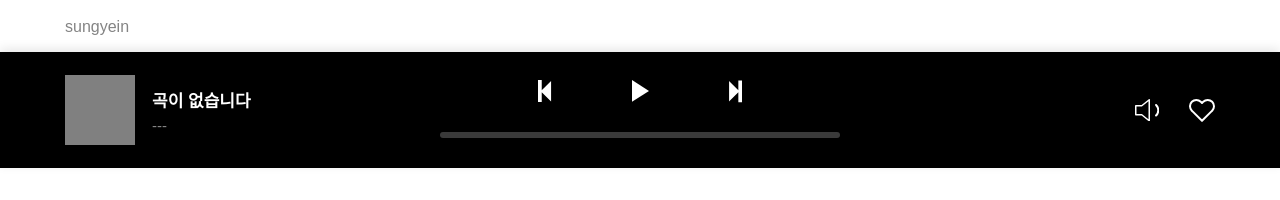
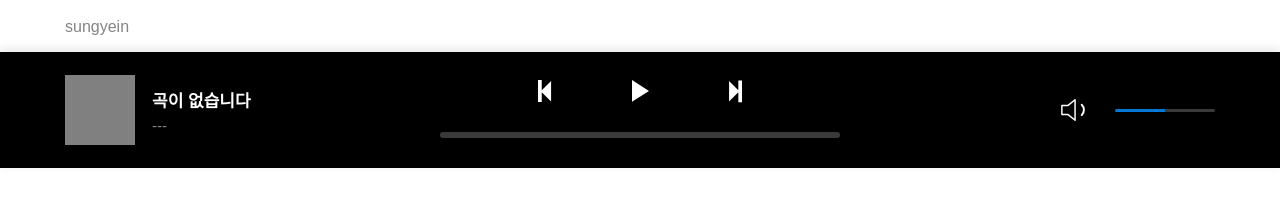
Before and after one commit to Passion-fruits/kunder, a Next.js app: page /all in a window 1280 px wide. Shown: the part 632-832 px from the top of the page. Built offline with nearby package versions, Linux system fonts and the light colour scheme; no server answers; a web font is replaced by a local one.

Commit message:
[UPDATE]

```diff
--- a/assets/index.ts
+++ b/assets/index.ts
@@ -12,3 +12,4 @@ export { default as SoundCloudIcon } from "./soundCloud";
 export { default as VolumeIcon } from "./volume";
 export { default as YoutubeIcon } from "./youtube";
 export { default as PauseIcon } from "./pause";
+export { default as MuteIcon } from "./mute";
--- /dev/null
+++ b/assets/mute.tsx
@@ -0,0 +1,50 @@
+export default function MuteIcon({ callback, size }) {
+  return (
+    <svg
+      xmlns="http://www.w3.org/2000/svg"
+      width={(size * 3) / 2.5}
+      height={size}
+      onClick={callback}
+      viewBox="0 0 29.414 23"
+    >
+      <g
+        id="Icon_feather-volume-x"
+        data-name="Icon feather-volume-x"
+        transform="translate(-2 -6.5)"
+      >
+        <path
+          id="패스_31"
+          data-name="패스 31"
+          d="M16.5,7.5,9,13.5H3v9H9l7.5,6Z"
+          fill="none"
+          stroke="#fff"
+          stroke-linecap="round"
+          stroke-linejoin="round"
+          stroke-width="2"
+        />
+        <path
+          id="패스_32"
+          data-name="패스 32"
+          d="M34.5,13.5l-9,9"
+          transform="translate(-4.5)"
+          fill="none"
+          stroke="#fff"
+          stroke-linecap="round"
+          stroke-linejoin="round"
+          stroke-width="2"
+        />
+        <path
+          id="패스_33"
+          data-name="패스 33"
+          d="M25.5,13.5l9,9"
+          transform="translate(-4.5)"
+          fill="none"
+          stroke="#fff"
+          stroke-linecap="round"
+          stroke-linejoin="round"
+          stroke-width="2"
+        />
+      </g>
+    </svg>
+  );
+}
--- a/assets/volume.tsx
+++ b/assets/volume.tsx
@@ -1,11 +1,11 @@
-export default function VolumeIcon({callback}) {
+export default function VolumeIcon({ callback, size }) {
   return (
     <svg
       xmlns="http://www.w3.org/2000/svg"
-      width="24.271"
-      height="22.514"
       viewBox="0 0 24.271 22.514"
       onClick={callback}
+      width={(size * 24) / 22}
+      height={size}
     >
       <g
         id="Icon_feather-volume-1"
--- a/components/cardList/index.tsx
+++ b/components/cardList/index.tsx
@@ -14,7 +14,7 @@ export default function CardList({ data }: props) {
           writerName={obj.artist}
           imgSrc={obj.cover_url}
           musicSrc={obj.song_url}
-          genre={obj.genre}
+          like={obj.like}
           id={obj.song_id}
           title={obj.title}
         />
--- a/components/musicCard/index.tsx
+++ b/components/musicCard/index.tsx
@@ -1,7 +1,8 @@
 import { useRouter } from "next/dist/client/router";
-import PlayIcon from "../../assets/play";
 import * as S from "./styled";
 import { setValue } from "./../../lib/context/index";
+import { CommentIcon, HeartIcon, PlayIcon } from "./../../assets";
+import { COLOR } from "./../../styles/index";
 
 interface props {
   id: string;
@@ -9,7 +10,7 @@ interface props {
   musicSrc;
   title: string;
   writerName: string;
-  genre: string;
+  like: string | number;
 }
 
 export default function MusicCard({
@@ -18,7 +19,7 @@ export default function MusicCard({
   musicSrc,
   title,
   writerName,
-  genre,
+  like,
 }: props) {
   const router = useRouter();
   const dispathch = setValue();
@@ -35,7 +36,7 @@ export default function MusicCard({
         name: writerName,
         coverImg: imgSrc,
         musicSrc: musicSrc,
-        songId:id
+        songId: id,
       },
     });
   };
@@ -49,8 +50,11 @@ export default function MusicCard({
       </S.Cover>
       <img src={imgSrc} />
       <h3>{title}</h3>
-      <span>{writerName}</span>
-      <h5>{genre}</h5>
+      <span className="artist-name">{writerName}</span>
+      <S.HeartWrap>
+        <HeartIcon size={14} callback={() => {}} color={COLOR.main} />
+        <span>{like}</span>
+      </S.HeartWrap>
     </S.Wrapper>
   );
 }
--- a/components/musicCard/styled.ts
+++ b/components/musicCard/styled.ts
@@ -8,7 +8,7 @@ export const Wrapper = styled.div`
   & img {
     width: ${`${IMG_SIZE}px`};
     height: ${`${IMG_SIZE}px`};
-    border:1px solid rgb(240,240,240);
+    border: 1px solid rgb(240, 240, 240);
     border-radius: 5px;
   }
   & h3 {
@@ -18,7 +18,7 @@ export const Wrapper = styled.div`
     color: ${COLOR.black};
     margin-bottom: 5px;
   }
-  & span {
+  .artist-name {
     font-size: 14px;
     color: ${COLOR.text};
   }
@@ -56,3 +56,15 @@ export const Cover = styled.div`
     }
   }
 `;
+
+export const HeartWrap = styled.div`
+  margin-top: 6px;
+  gap: 7px;
+  display: flex;
+  align-items: center;
+  justify-content: flex-end;
+  & span {
+    font-size: 13px;
+    color: ${COLOR.main};
+  }
+`;
--- a/components/playbar/index.tsx
+++ b/components/playbar/index.tsx
@@ -2,8 +2,8 @@ import {
   PassIcon,
   PlayIcon,
   VolumeIcon,
-  HeartIcon,
   PauseIcon,
+  MuteIcon,
 } from "../../assets/index";
 import { getValue } from "../../lib/context";
 import React from "react";
@@ -14,6 +14,7 @@ export default function PlayBar() {
   const musicObj = getValue().musicInformation;
   const [isPlay, setIsPlay] = React.useState<boolean>(false);
   const [musicProgress, setMusicProgress] = React.useState<number>(0);
+  const [volume, setVolume] = React.useState(50);
   const audio = React.useRef(typeof Audio !== "undefined" && new Audio());
 
   const musicStop = React.useCallback(() => {
@@ -32,6 +33,18 @@ export default function PlayBar() {
     audio.current.currentTime = (audio.current.duration * value) / 100;
   }, []);
 
+  const controleMusicVolume = React.useCallback(({ target }) => {
+    setVolume(target.value);
+  }, []);
+
+  const volumeIconEvent = React.useCallback(() => {
+    if (volume === 0) {
+      setVolume(50);
+    } else {
+      setVolume(0);
+    }
+  }, [volume]);
+
   React.useEffect(() => {
     setMusicProgress(0);
     if (musicObj.musicSrc) {
@@ -49,6 +62,10 @@ export default function PlayBar() {
         );
     }, 1000);
   }, []);
+
+  React.useEffect(() => {
+    audio.current.volume = volume / 100;
+  }, [volume]);
 
   return (
     <S.Wrapper>
@@ -75,8 +92,14 @@ export default function PlayBar() {
           songId={musicObj.songId}
         />
         <S.Control>
-          <VolumeIcon callback={() => {}} />
-          <HeartIcon size={26} callback={() => {}} />
+          {volume == 0 ? (
+            <MuteIcon size={22} callback={volumeIconEvent} />
+          ) : (
+            <VolumeIcon size={22} callback={volumeIconEvent} />
+          )}
+          <S.VolumeControlWrap progress={volume}>
+            <input type="range" onClick={controleMusicVolume} />
+          </S.VolumeControlWrap>
         </S.Control>
       </S.Container>
     </S.Wrapper>
--- a/components/playbar/styled.ts
+++ b/components/playbar/styled.ts
@@ -64,8 +64,36 @@ export const Control = styled.div`
   display: flex;
   align-items: center;
   gap: 30px;
+  z-index: 3;
   & svg {
     cursor: pointer;
+  }
+`;
+
+interface rangeProps {
+  progress: number;
+}
+
+export const VolumeControlWrap = styled.div<rangeProps>`
+  width: 100px;
+  height: 3px;
+  cursor: pointer;
+  position: relative;
+  display: flex;
+  align-items: center;
+  border-radius: 24px;
+  background: ${({ progress }) =>
+    `linear-gradient(to right, #0079D5 0%, #0079D5
+    ${progress}%, #3A3A3A ${progress}%, #3A3A3A 100%)`};
+  &:hover {
+    height: 5px;
+  }
+  & input[type="range"] {
+    position: absolute;
+    width: 100%;
+    height: 5px;
+    cursor: pointer;
+    opacity: 0;
   }
 `;
 
@@ -88,11 +116,7 @@ export const CenterControl = styled.div`
   }
 `;
 
-interface props {
-  progress: number;
-}
-
-export const RangeContainer = styled.div<props>`
+export const RangeContainer = styled.div<rangeProps>`
   margin-top: 30px;
   -webkit-appearance: none;
   width: 400px;
```
